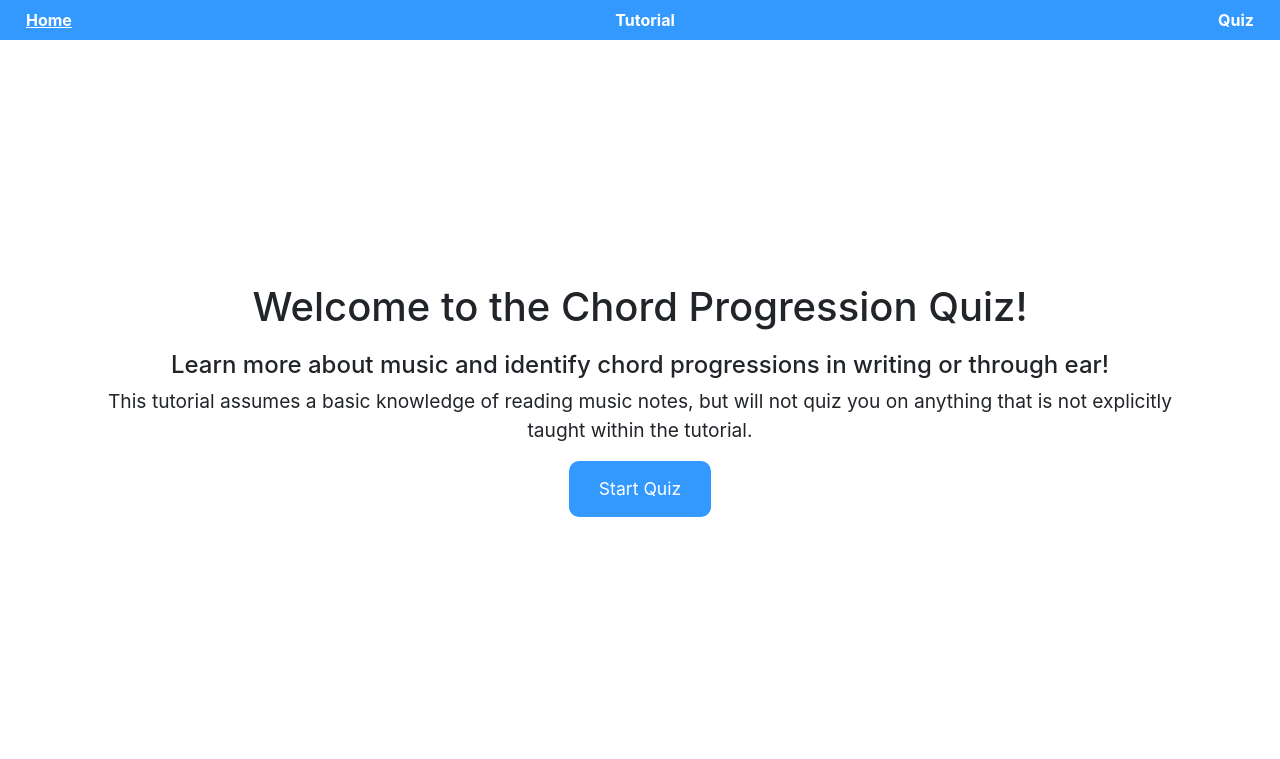
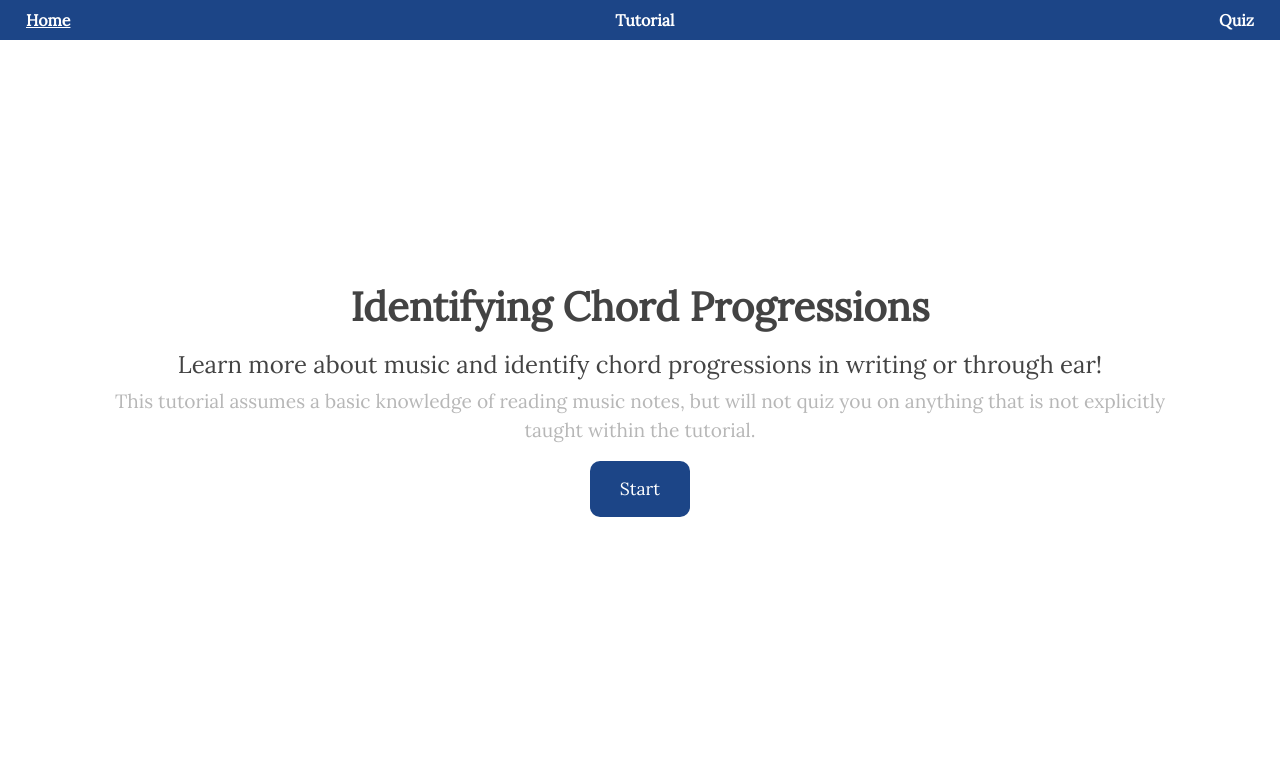
Before and after one commit to amyyu116/ui-project, a Flask app: page / in a window 1280 px wide. Shown: the top 759 px of the page. Run offline with Flask 3, Linux system fonts and the light colour scheme; some libraries are stand-ins or nearby versions.

Commit message:
implemented home screen graphic redesign

```diff
--- a/static/main.css
+++ b/static/main.css
@@ -1,3 +1,8 @@
+* {
+    font-family: 'Lora', serif;
+    color: #434343;
+}
+
 body {
     margin: 0;
     padding: 0;
@@ -25,8 +30,16 @@ p {
     margin-bottom: 30px;
 }
 
+.bold {
+    font-weight: bold;
+}
+
+.subtitle {
+    color: #b7b7b7;
+}
+
 .start-button {
-    background-color: #3399ff;
+    background-color: #1c4587;
     color: white;
     padding: 15px 30px;
     text-decoration: none;
@@ -36,7 +49,8 @@ p {
 }
 
 .start-button:hover {
-    background-color: #267acc;
+    color: white;
+    background-color: #122b54;
 }
 
 /* Existing styles ... */
@@ -45,7 +59,7 @@ p {
     display: flex;
     justify-content: space-between;
     align-items: center;
-    background-color: #3399ff;
+    background-color: #1c4587;
     padding: 10px 20px;
     color: white;
 }
@@ -189,14 +203,14 @@ p {
 }
 
 .audio-button:hover {
-    color: #3399ff;
+    color: #1c4587;
 }
 
 .side-note {
     font-size: 1em;
     background-color: #e6f4ff;
     padding: 20px;
-    border-left: 5px solid #3399ff;
+    border-left: 5px solid #1c4587;
     border-radius: 6px;
     color: #003366;
 }
--- a/templates/navbar.html
+++ b/templates/navbar.html
@@ -4,6 +4,9 @@
     <meta charset="UTF-8">
     <title>{% block title %}Page{% endblock %}</title>
     <link rel="stylesheet" href="{{ url_for('static', filename='main.css') }}">
+
+    <!-- Lora font import -->
+    <link href='https://fonts.googleapis.com/css?family=Lora' rel='stylesheet'>
 
     <!-- Required JS and CSS for Piano Interaction -->
     <script src="https://code.jquery.com/jquery-3.3.1.min.js"></script>
--- a/templates/welcome.html
+++ b/templates/welcome.html
@@ -4,11 +4,11 @@
 
 {% block content %}
 <div class="container">
-    <h1>Welcome to the Chord Progression Quiz!</h1>
+    <h1 class="bold">Identifying Chord Progressions</h1>
     <h4>Learn more about music and identify chord progressions in writing or through ear!</h4>
-    <p>This tutorial assumes a basic knowledge of reading music notes, but will not quiz you on anything that is not
+    <p class="subtitle">This tutorial assumes a basic knowledge of reading music notes, but will not quiz you on anything that is not
         explicitly taught within the tutorial.</p>
-    <a href="/learn/1" class="start-button">Start Quiz</a>
+    <a href="/learn/1" class="start-button">Start</a>
 </div>
 
 <script>
```
